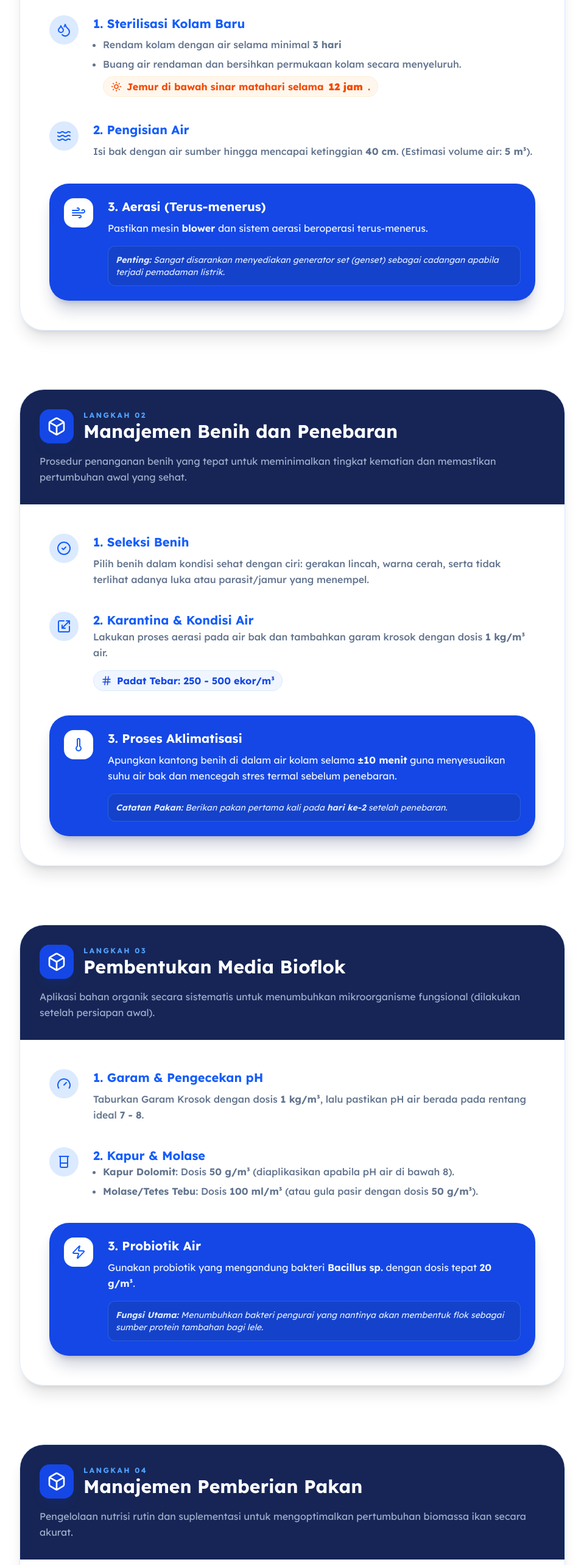
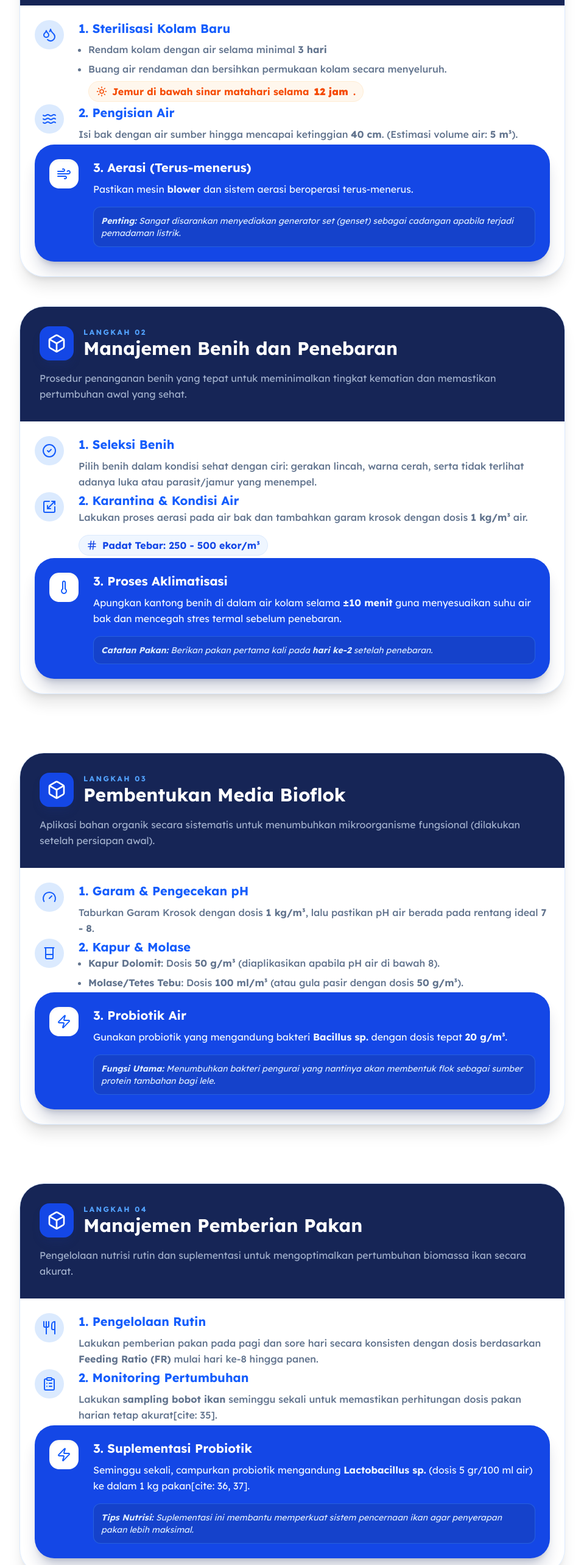
Before and after one commit to cardinaldeacre/KKN-Freshwater-Fish-Farm-Website, a React (Vite) app: page /panduan in a window 1280 px wide. Shown: the part 234-2800 px from the top of the page at 61% size, without its empty margins (160-1119 px from the left). Built offline with nearby package versions, Linux system fonts and the light colour scheme; a web font is replaced by a local one.

Commit message:
fix layout

```diff
--- a/src/components/guideline/GuideStepFive.jsx
+++ b/src/components/guideline/GuideStepFive.jsx
@@ -20,7 +20,7 @@ export default function GuideStepFive() {
                         </p>
                     </div>
 
-                    <div className="p-8 md:p-12 space-y-10">
+                    <div className="p-6 md:p-6 sm:p2 space-y-1">
                         <div className="flex gap-6 group">
                             <div className="flex-none w-12 h-12 rounded-full bg-blue-100 flex items-center justify-center text-blue-600 group-hover:bg-blue-600 group-hover:text-white transition-all duration-300">
                                 <Droplets size={24} />
--- a/src/components/guideline/GuideStepFour.jsx
+++ b/src/components/guideline/GuideStepFour.jsx
@@ -20,7 +20,7 @@ export default function GuideStepFour() {
                         </p>
                     </div>
 
-                    <div className="p-8 md:p-12 space-y-10">
+                    <div className="p-6 md:p-6 sm:p2 space-y-1">
                         <div className="flex gap-6 group">
                             <div className="flex-none w-12 h-12 rounded-full bg-blue-100 flex items-center justify-center text-blue-600 group-hover:bg-blue-600 group-hover:text-white transition-all duration-300">
                                 <Utensils size={24} />
--- a/src/components/guideline/GuideStepOne.jsx
+++ b/src/components/guideline/GuideStepOne.jsx
@@ -2,7 +2,7 @@ import { Droplets, Sun, Wind, Box, Waves } from "lucide-react";
 
 export default function GuideStepOne() {
     return (
-        <section className="py-12 ">
+        <section className="pt-20 ">
             <div className="container mx-auto px-6">
                 <div className="max-w-4xl mx-auto  rounded-[2.5rem] overflow-hidden shadow-xl border border-blue-100">
                     <div className="bg-blue-950 p-8 text-white">
@@ -20,7 +20,7 @@ export default function GuideStepOne() {
                         </p>
                     </div>
 
-                    <div className="p-8 md:p-12 space-y-10">
+                    <div className="p-6 md:p-6 sm:p2 space-y-1">
                         <div className="flex gap-6 group">
                             <div className="flex-none w-12 h-12 rounded-full bg-blue-100 flex items-center justify-center text-blue-600 group-hover:bg-blue-600 group-hover:text-white transition-all duration-300">
                                 <Droplets />
--- a/src/components/guideline/GuideStepSix.jsx
+++ b/src/components/guideline/GuideStepSix.jsx
@@ -20,7 +20,7 @@ export default function GuideStepSix() {
                         </p>
                     </div>
 
-                    <div className="p-8 md:p-12 space-y-10">
+                    <div className="p-6 md:p-6 sm:p2 space-y-1">
                         <div className="flex gap-6 group">
                             <div className="flex-none w-12 h-12 rounded-full bg-blue-100 flex items-center justify-center text-blue-600 group-hover:bg-blue-600 group-hover:text-white transition-all duration-300">
                                 <Timer size={24} />
--- a/src/components/guideline/GuideStepThree.jsx
+++ b/src/components/guideline/GuideStepThree.jsx
@@ -20,7 +20,7 @@ export default function GuideStepThree() {
                         </p>
                     </div>
 
-                    <div className="p-8 md:p-12 space-y-10">
+                    <div className="p-6 md:p-6 sm:p2 space-y-1">
                         <div className="flex gap-6 group">
                             <div className="flex-none w-12 h-12 rounded-full bg-blue-100 flex items-center justify-center text-blue-600 group-hover:bg-blue-600 group-hover:text-white transition-all duration-300">
                                 <Gauge size={24} />
--- a/src/components/guideline/GuideStepTwo.jsx
+++ b/src/components/guideline/GuideStepTwo.jsx
@@ -20,7 +20,7 @@ export default function GuideStepTwo() {
                         </p>
                     </div>
 
-                    <div className="p-8 md:p-12 space-y-10">
+                    <div className="p-6 md:p-6 sm:p2 space-y-1">
                         <div className="flex gap-6 group">
                             <div className="flex-none w-12 h-12 rounded-full bg-blue-100 flex items-center justify-center text-blue-600 group-hover:bg-blue-600 group-hover:text-white transition-all duration-300">
                                 <CheckCircle2 />
```
